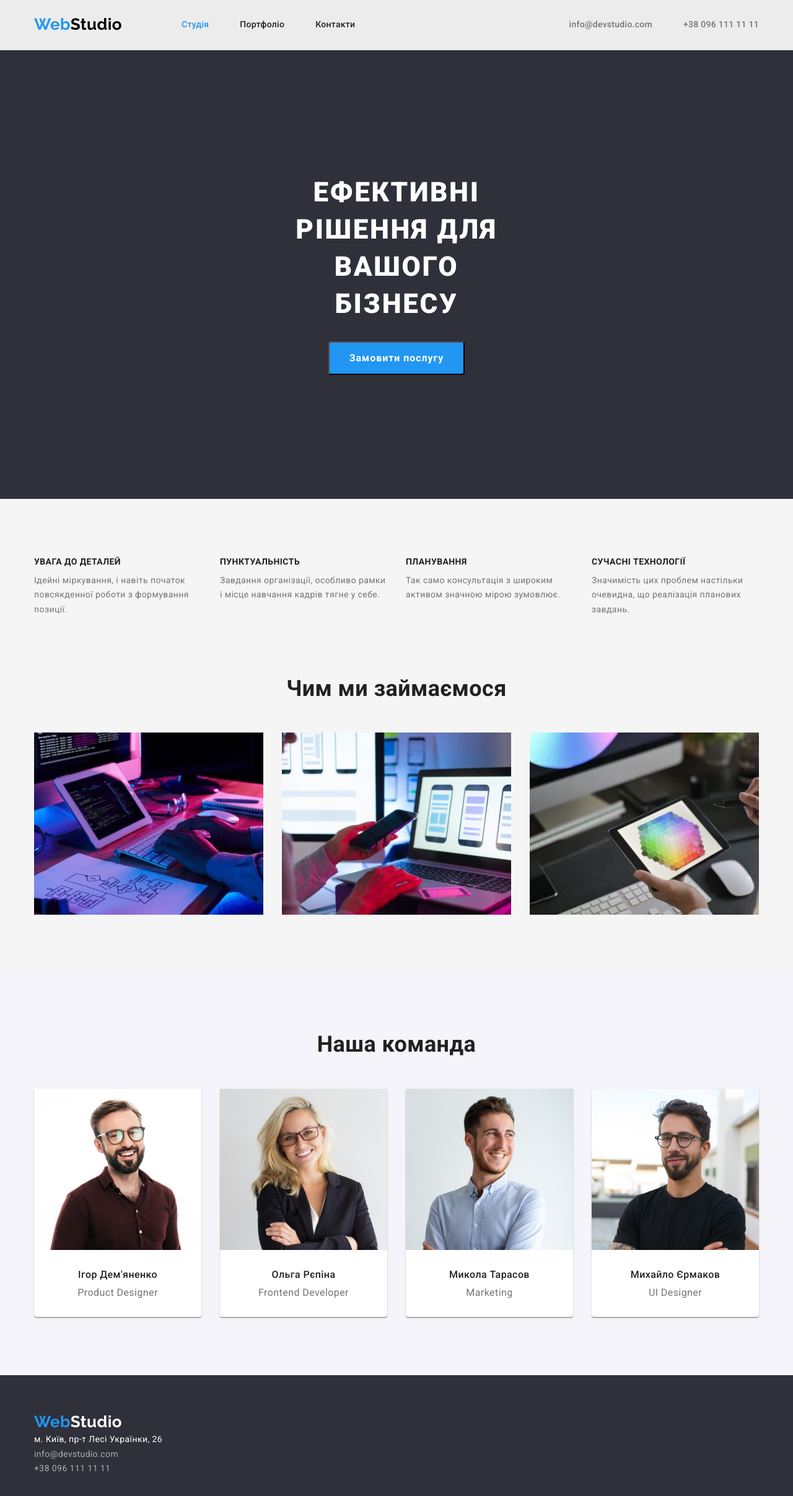
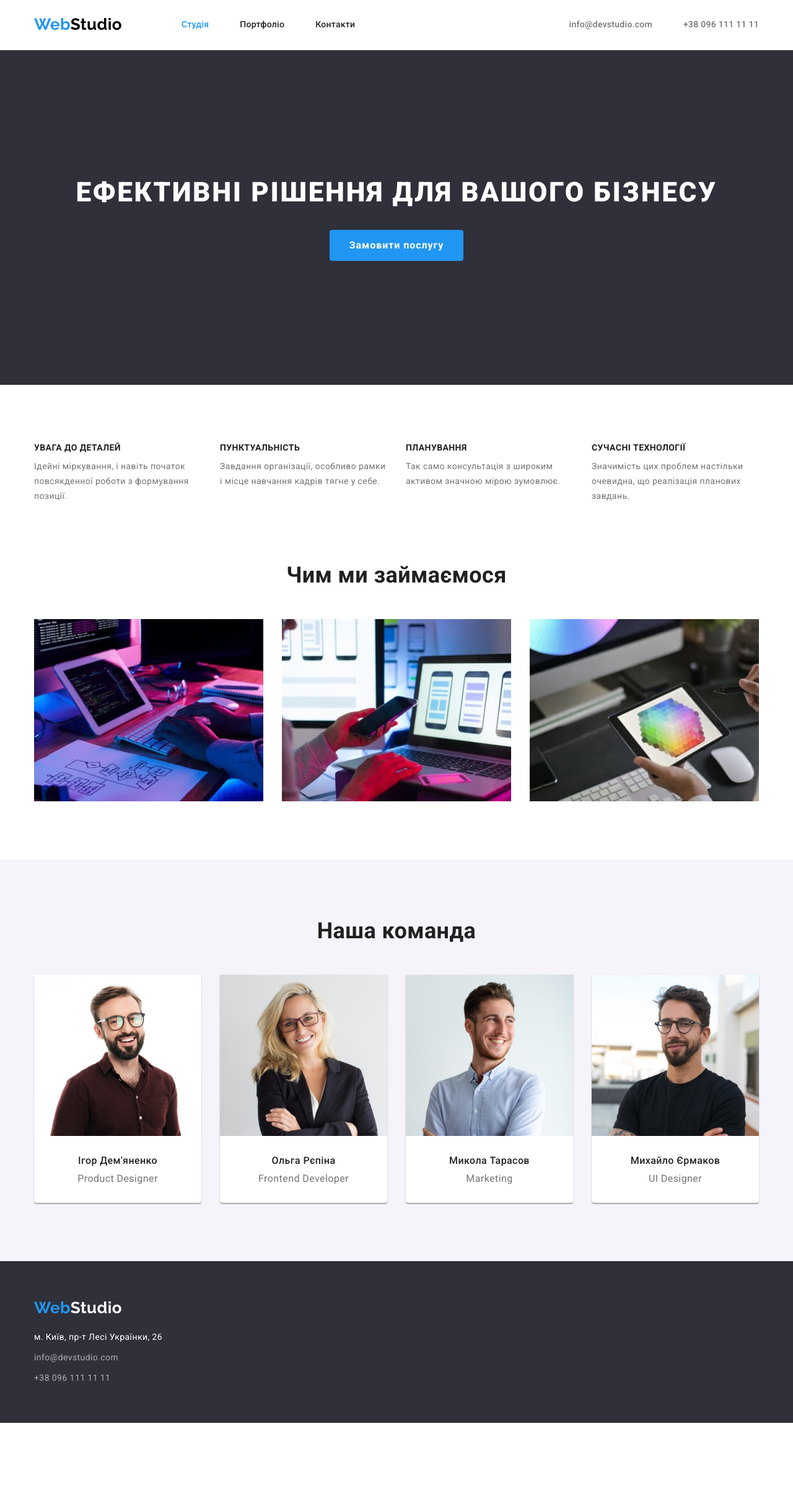
Before and after one commit to YuliiaKoriavets/goit-markup-hw-03, a plain HTML site: page index.html in a window 1280 px wide. Shown: the whole page at 62% size. After the commit the page ends 2296 px from the top, so only its background shows below. Drawn offline with nearby package versions, Linux system fonts and the light colour scheme.

Commit message:
changed background color and button's border

```diff
--- a/css/styles.css
+++ b/css/styles.css
@@ -2,11 +2,10 @@
     --primary-text-color:#757575;
     --title-text-color:#212121;
     --accent-color:#2196F3;
-    --primary-background-color:#F5F5F5;
     --primary-white-color:#FFFFFF;
     --logo-color:#000000;
     --secondary-background-color:#F5F4FA;
-    --header-background: #ECECEC;
+    --header-stroke: #ECECEC;
     --hero-footer-background: #2F303A;
     --footer-contacts-link-color: rgba(255, 255, 255, 0.6);
     --border-color: #EEEEEE;
@@ -54,7 +53,7 @@ img {
 
 body {
     color: var(--primary-text-color);
-    background-color: var(--primary-background-color);
+    background-color: var(--primary-white-color);
     font-family: Roboto, serif;
     letter-spacing: 0.03em;
     font-size: 14px;
@@ -105,9 +104,9 @@ body {
 .header {
     border-bottom-width: 1px;
     border-bottom-style: solid;
-    border-bottom-color: var(--header-background);
+    border-bottom-color: var(--header-stroke);
 
-    background-color: var(--header-background);
+    background-color: var(--primary-white-color);
 }
 
 .header-container {
@@ -199,7 +198,8 @@ body {
 .hero-container {
     text-align: center;
     max-width: 1600px;
-    padding: 200px 452px;
+    padding-top: 200px;
+    padding-bottom: 200px;
 }
 
 .hero-title {
@@ -275,6 +275,7 @@ body {
 }
 
 .logo-footer {
+    display: block;
     margin-bottom: 20px;
 
     color: var(--primary-white-color);
@@ -283,9 +284,11 @@ body {
     line-height: 1.2;
 }
 
+.footer-link:not(:last-child) {
+    margin-bottom: 9px;
+}
+
 .footer-contacts .adress-link {
-    margin-bottom: 9px;
-
     color: var(--primary-white-color);
 }
 
@@ -303,9 +306,6 @@ body {
     color: var(--accent-color);
 }
 
-.mail-link {
-   margin-bottom: 9px;
-}
 
 /* button */
 .buttons {
@@ -318,6 +318,7 @@ body {
 }
 
 .hero-button {
+    border: none;
     border-radius: 4px;
     padding: 10px 32px;
     text-align: center;
@@ -333,6 +334,7 @@ body {
 }
 
 .button.filter {
+    border: none;
     border-radius: 4px;
     padding: 6px 22px;
     text-align: center;
--- a/index.html
+++ b/index.html
@@ -116,9 +116,9 @@
         <a href="./index.html" class="logo-footer"><span class="logo-accent">Web</span>Studio</a>
         <address>
             <ul class="footer-contacts">
-                <li><a href="https://goo.gl/maps/vVvrp3kjo85cVRVXA" target="_blank" rel="noopener noreferrer" class="adress-link">м. Київ, пр-т Лесі Українки, 26</a></li>
-                <li><a href="mailto:info@devstudio.com" class="link mail-link">info@devstudio.com</a></li>
-                <li><a href="tel:+380961111111" class="link">+38 096 111 11 11</a></li>
+                <li class="footer-link"><a href="https://goo.gl/maps/vVvrp3kjo85cVRVXA" target="_blank" rel="noopener noreferrer" class="adress-link">м. Київ, пр-т Лесі Українки, 26</a></li>
+                <li class="footer-link"><a href="mailto:info@devstudio.com" class="link">info@devstudio.com</a></li>
+                <li class="footer-link"><a href="tel:+380961111111" class="link">+38 096 111 11 11</a></li>
             </ul>
         </address>
         </div>
```
Also changed, not shown: portfolio.html (+3 -3 lines).
